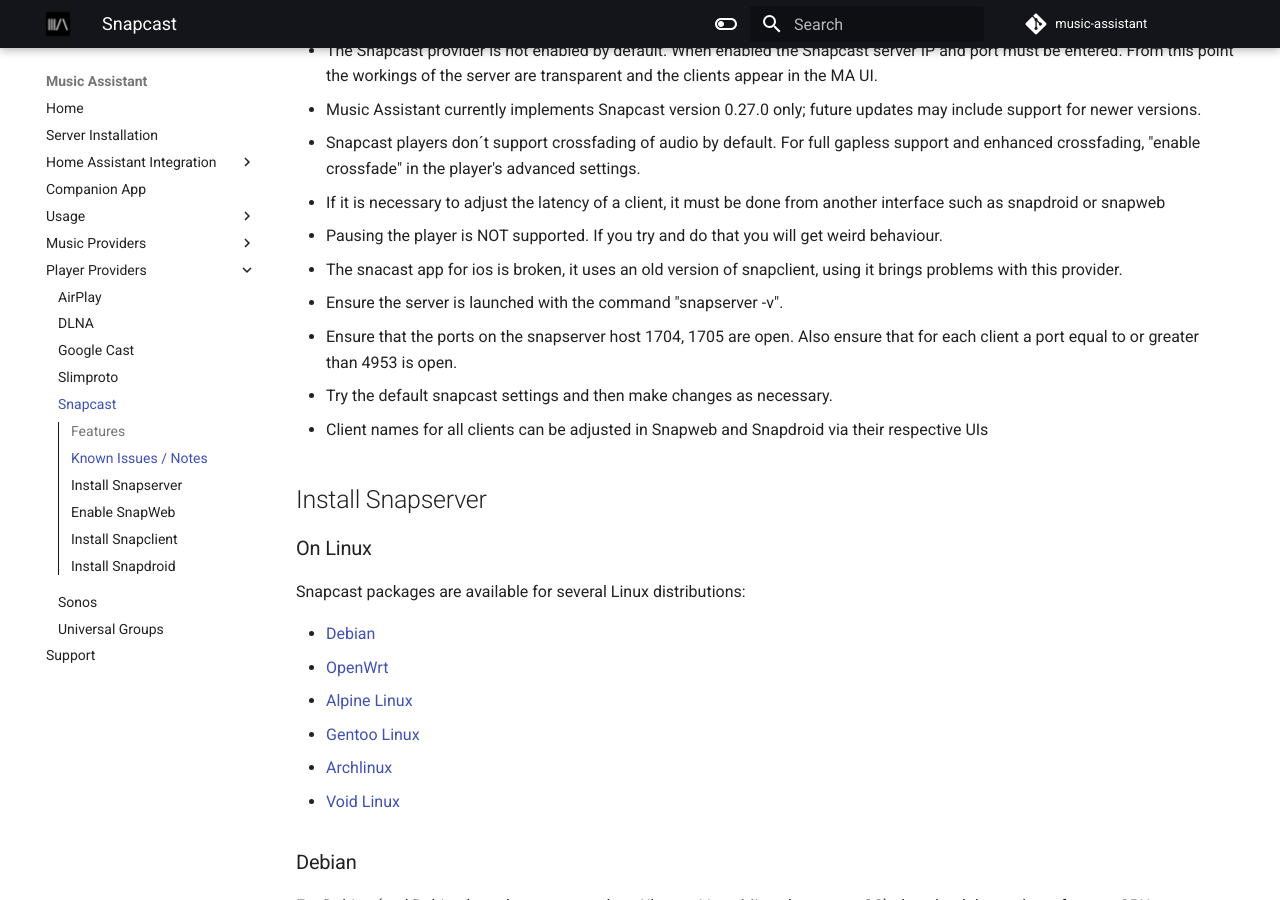
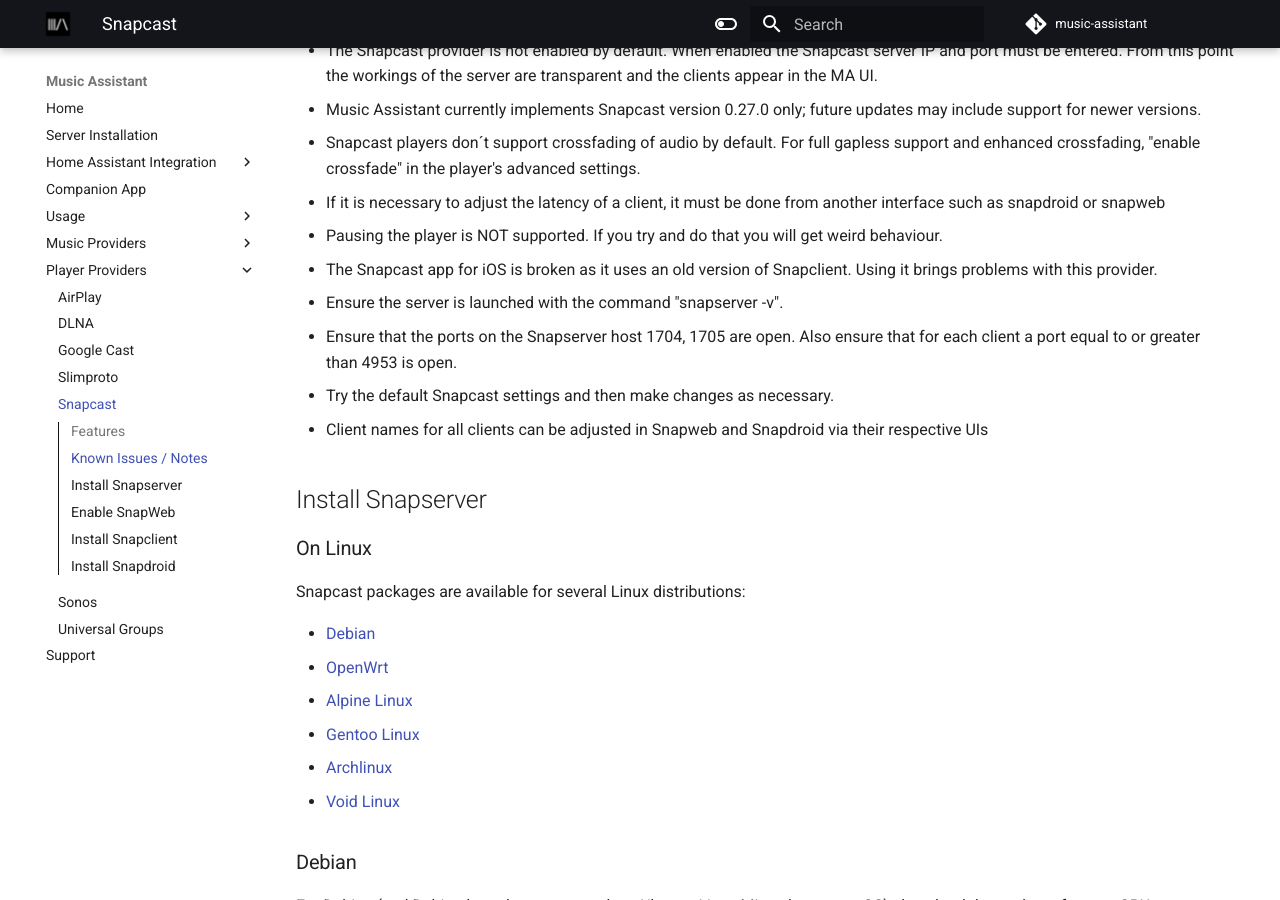
Before and after one commit to pwbriggs/music-assistant.github.io, an MkDocs documentation site: the page built from docs/player-support/snapcast.md, in a window 1280 px wide and 900 px high, scrolled down 1120 px. Built offline with MkDocs 1.6.1 and Material for MkDocs 9.7.7, drawn with Linux system fonts in a browser that asks for light colours.

Commit message:
Various editorial improvements

```diff
--- a/docs/player-support/snapcast.md
+++ b/docs/player-support/snapcast.md
@@ -19,10 +19,10 @@
 - Snapcast players don´t support crossfading of audio by default. For full gapless support and enhanced crossfading, "enable crossfade" in the player's advanced settings.
 - If it is necessary to adjust the latency of a client, it must be done from another interface such as snapdroid or snapweb
 - Pausing the player is NOT supported. If you try and do that you will get weird behaviour.
-- The snacast app for ios is broken, it uses an old version of snapclient, using it brings problems with this provider.
+- The Snapcast app for iOS is broken as it uses an old version of Snapclient. Using it brings problems with this provider.
 - Ensure the server is launched with the command "snapserver -v".
-- Ensure that the ports on the snapserver host 1704, 1705 are open. Also ensure that for each client a port equal to or greater than 4953 is open.
-- Try the default snapcast settings and then make changes as necessary.
+- Ensure that the ports on the Snapserver host 1704, 1705 are open. Also ensure that for each client a port equal to or greater than 4953 is open.
+- Try the default Snapcast settings and then make changes as necessary.
 - Client names for all clients can be adjusted in Snapweb and Snapdroid via their respective UIs
 
 ## Install Snapserver
```
